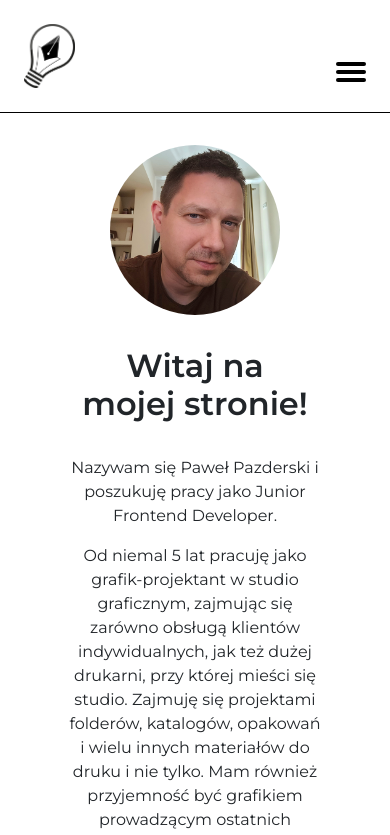
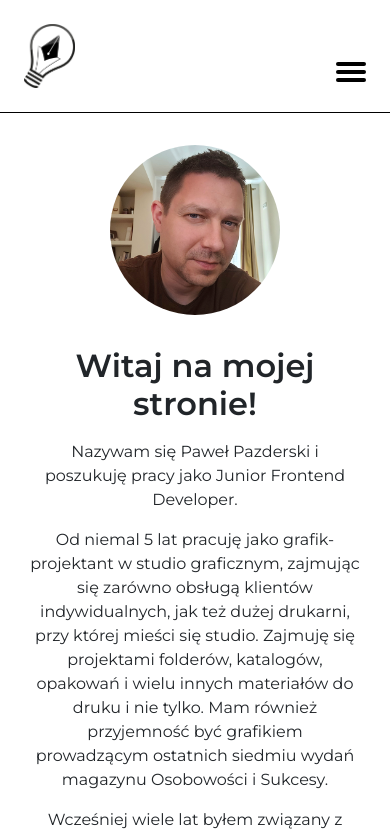
Before and after one commit to PawelPazderski/mypage, a React (Create React App) app: page / in a window 390 px wide. Shown: the top 835 px of the page. Built offline with nearby package versions, Linux system fonts and the light colour scheme.

Commit message:
adding item to portfolio, small corrections for mobile look

```diff
--- a/src/components/Home/home.scss
+++ b/src/components/Home/home.scss
@@ -30,7 +30,7 @@ p {
     }
     .home-container-text {
         text-align: center;
-        width: 65%;
+        width: 70%;
     }
 
 }
@@ -55,3 +55,12 @@ p {
         animation: pulse 0.5s infinite alternate;
     }
 }
+
+@media(max-width: 960px) {
+    .home-container .home-container-text {
+        width: 85%;
+    }
+    h1 {
+        margin-bottom: 0.5em;
+    }
+}
--- a/src/database/db.json
+++ b/src/database/db.json
@@ -74,7 +74,7 @@
             "technologies":"React, React Rooter, React Bootstrap, Sass, EmailJS, Firebase Database & Storage",
             "link": "https://github.com/PawelPazderski/mypage",
             "page": "/",
-            "url": "https://firebasestorage.googleapis.com/v0/b/pawelpazderski-mypage.appspot.com/o/video%2Fmypage.mp4?alt=media&token=f2c8ac8e-0261-4de1-91c5-ec07d6bfc41b"
+            "url": "https://firebasestorage.googleapis.com/v0/b/pawelpazderski-mypage.appspot.com/o/video%2Fmy-page.mp4?alt=media&token=d763e9ba-1bbb-431c-9114-3bdc470d24c5"
         },
         {
             "id": 2,
@@ -99,6 +99,14 @@
             "link": "https://github.com/PawelPazderski/QUIZ_ME_BABY",
             "page": "https://quiz-me-baby.web.app/",
             "url": "https://firebasestorage.googleapis.com/v0/b/pawelpazderski-mypage.appspot.com/o/video%2Fquiz_me_baby.mp4?alt=media&token=d213f2b7-4089-4c02-817b-915db8bf8241"
+        },
+        {
+            "id": 5,
+            "title": "To Do List - desktop",
+            "technologies":"React, Drag'n'Drop, Sass, Local Storage",
+            "link": "https://github.com/PawelPazderski/ToDoList",
+            "page": "https://todolist-pawelpazderski-1642f.web.app/",
+            "url": "https://firebasestorage.googleapis.com/v0/b/pawelpazderski-mypage.appspot.com/o/video%2Fto_do_list.mp4?alt=media&token=f5b77b79-988d-4beb-b5c0-1b62dfe5439d"
         }
     ]
 }
```
Also changed, not shown: firebase.json (added), 1 other file (tests, documents, lock files or other folders).
